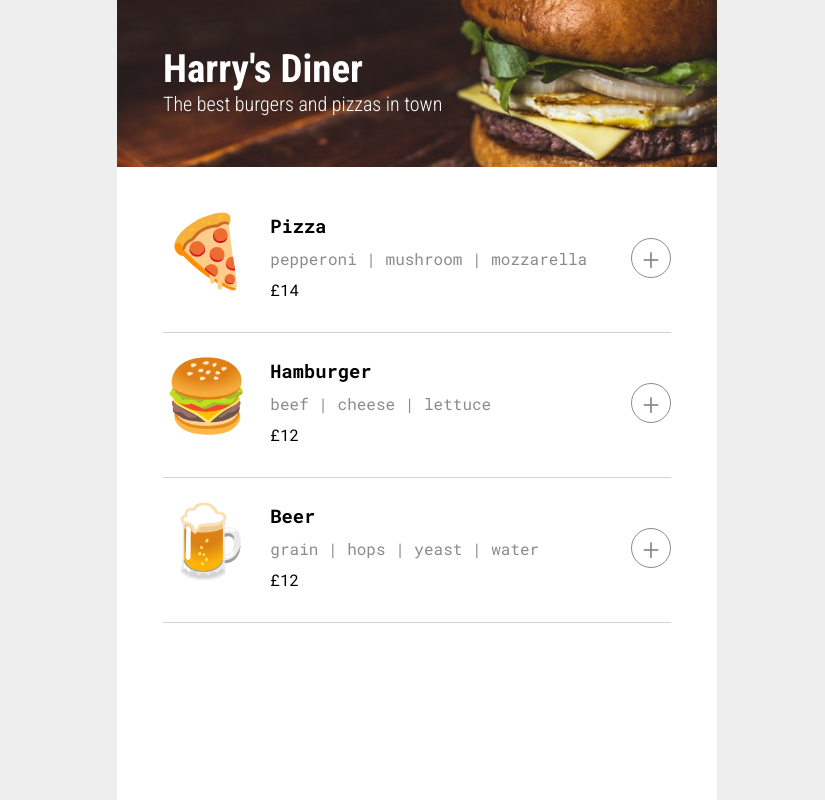
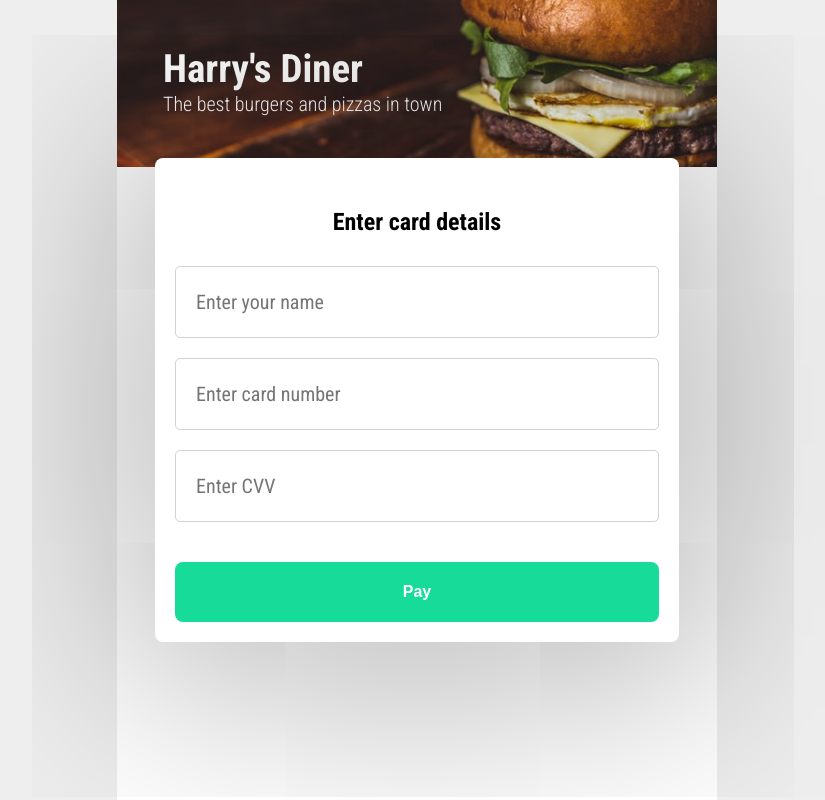
Before and after one commit to harryscully/restaurant-ordering, a plain HTML site: page index.html in a window 1280 px wide. Shown: the whole page, without its empty margins (223-1048 px from the left). Drawn offline with Linux system fonts and the light colour scheme.

Commit message:
Add styling to payment modal

```diff
--- a/index.html
+++ b/index.html
@@ -35,13 +35,15 @@
             <button id="complete-order">Complete Order</button>
         </section>
 
-        <div id="my-modal" class="modal hidden">
+        <div id="my-modal" class="modal">
             <div class="modal-content">
-                <h3>Enter card details</h3>
-                <input id="name" type="text" placeholder="Enter your name">
-                <input id="card-num" type="number" placeholder="Enter card number">
-                <input id="cvv" type="number" placeholder="Enter CVV">
-                <button id="pay">Pay</button>
+                <h3 id="modal-header">Enter card details</h3>
+                <form>
+                    <input id="name" type="text" placeholder="Enter your name" required>
+                    <input id="card-num" type="number" placeholder="Enter card number" required>
+                    <input id="cvv" type="number" placeholder="Enter CVV" required>
+                    <button type="submit" id="pay">Pay</button>
+                </form>
             </div>
         </div>
     </main>
--- a/styles.css
+++ b/styles.css
@@ -145,10 +145,11 @@ hr {
 #total-price-text {
     display: flex;
     justify-content: space-between;
+    margin-bottom: 20px;
 }
 
-#complete-order {
-    margin-top: 40px;
+#complete-order, #pay {
+    margin-top: 20px;
     height: 60px;
     width: 100%;
 
@@ -159,6 +160,8 @@ hr {
     background-color: #16db99;
     border-radius: 8px;
     border: none;
+
+    cursor: pointer;
 }
 
 
@@ -177,12 +180,11 @@ hr {
 .modal-content {
     display: flex;
     flex-direction: column;
-    justify-content: space-between;
+    justify-content: start;
     align-items: stretch;
 
     padding: 20px;
 
-    height: 542px;
     width: 524px;
 
     border-radius: 8px;
@@ -190,6 +192,30 @@ hr {
     box-shadow: rgba(0,0,0,0.5) 5px 5px 255px;
 }
 
+#modal-header {
+    margin: 30px 0px;
+    font-size: 24px;
+    text-align: center;
+}
+
+form {
+    display: flex;
+    flex-direction: column;
+    justify-content: start;
+    gap: 20px;
+    width: 100%;
+}
+
+input {
+    height: 72px;
+    padding: 20px;
+
+    border-radius: 5px;
+    border: 1px solid #d2d2d2;
+
+    font-family: "Roboto Condensed";
+    font-size: 20px;
+}
 
 .hidden {
     display: none;
```
